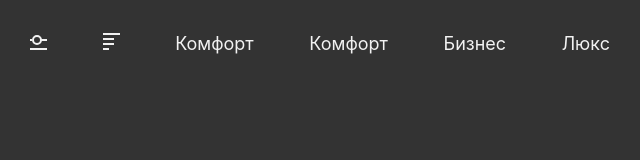
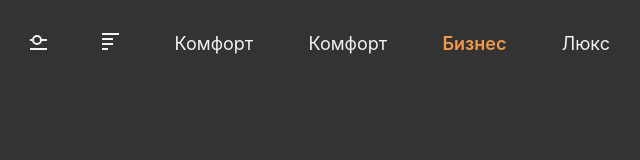
Before and after one commit to OneBootcamp-1-0/ride-companion-1, a website: page index.html in a window 1280 px wide. Both pictures are taken after a click on the label "Бизнес". Shown: the full height of the page, 320-960 px from the left. Drawn offline with Linux system fonts and the light colour scheme.

Commit message:
added styles for labels when input checked

```diff
--- a/css/index.css
+++ b/css/index.css
@@ -59,3 +59,8 @@
 .menu__input {
   display: none;
 }
+
+.menu__input:checked + .menu__label {
+  color: var(--accent-c);
+  font-weight: 600;
+}
```
